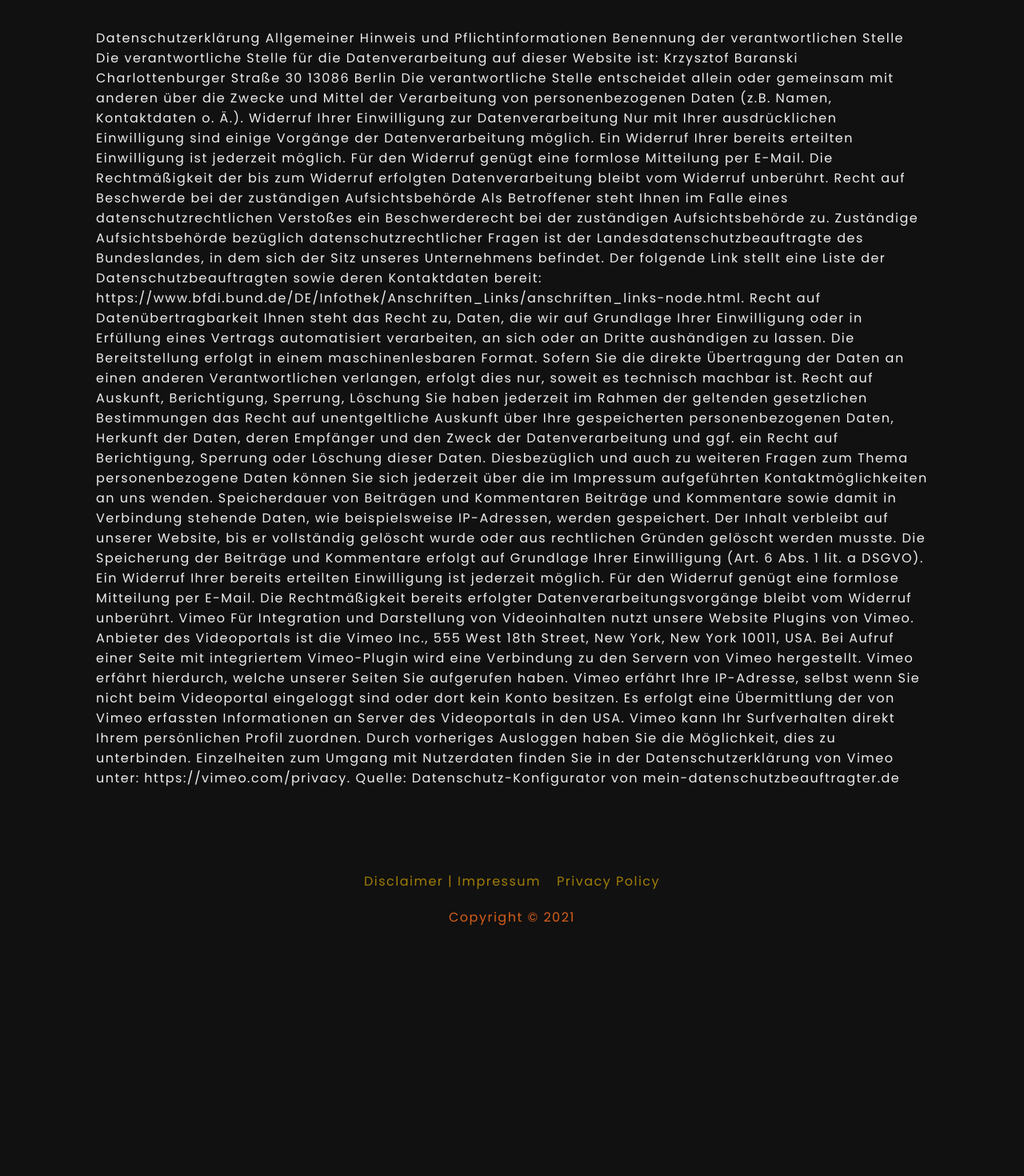
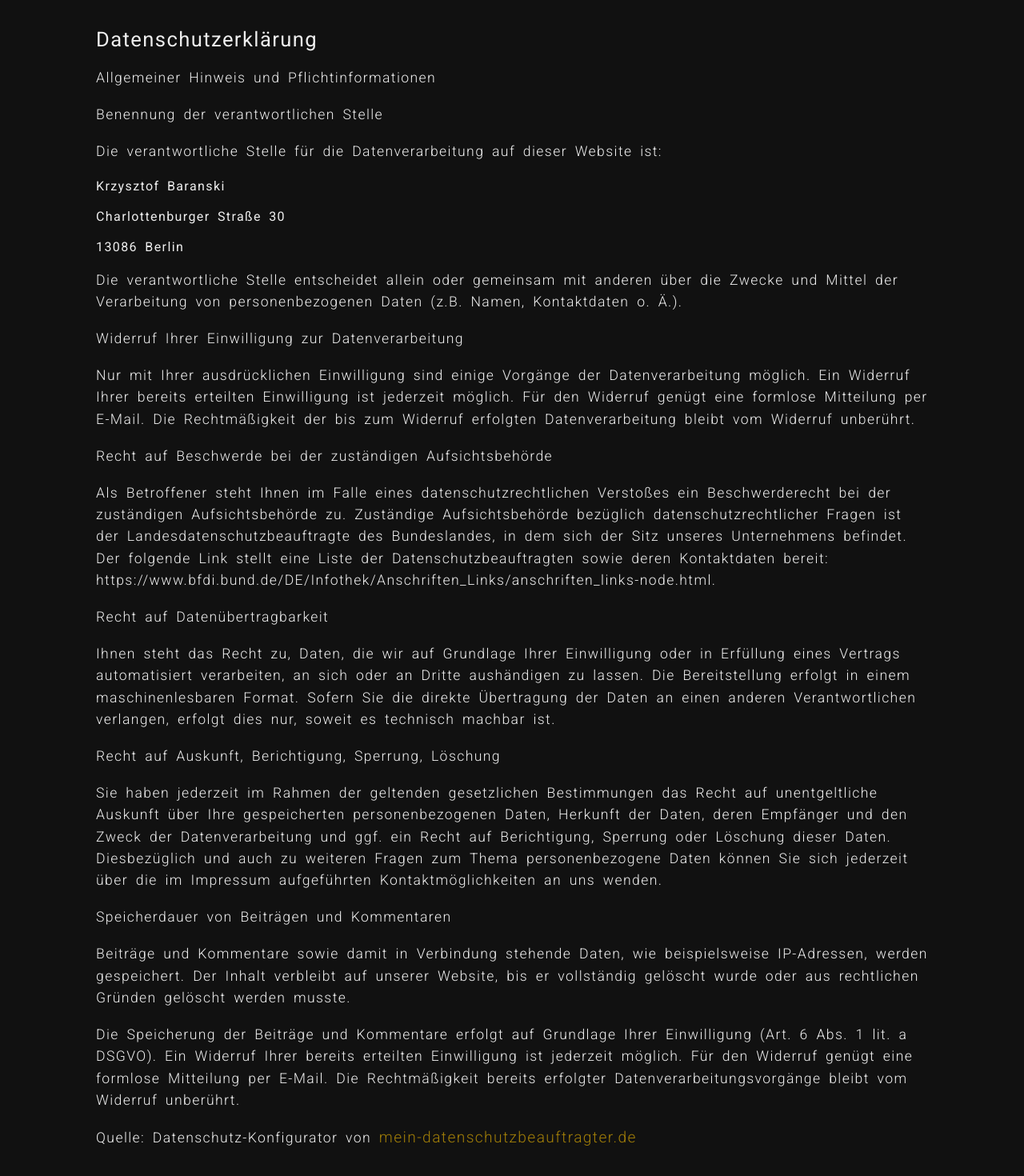
Before and after one commit to krisbaranski/mahakala-art, a React (Create React App) app: page /privacy-policy in a window 1280 px wide. Shown: the part 240-1710 px from the top of the page at 80% size. Before the commit the page ends 1453 px from the top, so only its background shows below. Built offline with nearby package versions, Linux system fonts and the light colour scheme.

Commit message:
update impressum, privacy pilocy, btn and form contact

```diff
--- a/src/App.js
+++ b/src/App.js
@@ -4,6 +4,7 @@ import Header from './components/Header';
 import Home from './components/Home';
 import About from './components/About';
 import Form from './components/Form';
+import Contact from './components/Contact';
 import Footer from './components/Footer';
 import Impressum from './components/Impressum';
 import PrivPol from './components/PrivPol';
@@ -20,6 +21,7 @@ function App() {
         <Route path="/" exact component={Home} />
         <Route path="/about" exact component={About} />
         <Route path="/form" exact component={Form} />
+        <Route path="/contact" exact component={Contact} />
         <Route path="/impressum" component={Impressum} />
         <Route path="/privacy-policy" component={PrivPol} />
         <Footer />
--- a/src/components/About.js
+++ b/src/components/About.js
@@ -56,7 +56,9 @@ const About = () => {
           wisdom flames.”
         </p>
         <br />
-        <h3>Space & Bliss – Buddhist Statues & Ritual Implements</h3>
+        <span>
+          <em>Space & Bliss – Buddhist Statues & Ritual Implements</em>
+        </span>
       </div>
     </div>
   );
--- a/src/components/Impressum.js
+++ b/src/components/Impressum.js
@@ -1,30 +1,41 @@
 const Impressum = () => {
   return (
     <div className="container">
+      <h3>Disclaimer</h3>
+      <br />
+      <p> § 1 Warnhinweis zu Inhalten</p>
+      <br />
       <p>
-        Disclaimer § 1 Warnhinweis zu Inhalten Die kostenlosen und frei
-        zugänglichen Inhalte dieser Webseite wurden mit größtmöglicher Sorgfalt
-        erstellt. Der Anbieter dieser Webseite übernimmt jedoch keine Gewähr für
-        die Richtigkeit und Aktualität der bereitgestellten kostenlosen und frei
-        zugänglichen journalistischen Ratgeber und Nachrichten. Namentlich
-        gekennzeichnete Beiträge geben die Meinung des jeweiligen Autors und
-        nicht immer die Meinung des Anbieters wieder. Allein durch den Aufruf
-        der kostenlosen und frei zugänglichen Inhalte kommt keinerlei
-        Vertragsverhältnis zwischen dem Nutzer und dem Anbieter zustande,
-        insoweit fehlt es am Rechtsbindungswillen des Anbieters. § 2 Externe
-        Links Diese Website enthält Verknüpfungen zu Websites Dritter (“externe
-        Links”). Diese Websites unterliegen der Haftung der jeweiligen
-        Betreiber. Der Anbieter hat bei der erstmaligen Verknüpfung der externen
-        Links die fremden Inhalte daraufhin überprüft, ob etwaige Rechtsverstöße
-        bestehen. Zu dem Zeitpunkt waren keine Rechtsverstöße ersichtlich. Der
-        Anbieter hat keinerlei Einfluss auf die aktuelle und zukünftige
-        Gestaltung und auf die Inhalte der verknüpften Seiten. Das Setzen von
-        externen Links bedeutet nicht, dass sich der Anbieter die hinter dem
-        Verweis oder Link liegenden Inhalte zu Eigen macht. Eine ständige
-        Kontrolle der externen Links ist für den Anbieter ohne konkrete Hinweise
-        auf Rechtsverstöße nicht zumutbar. Bei Kenntnis von Rechtsverstößen
-        werden jedoch derartige externe Links unverzüglich gelöscht. § 3
-        Urheber- und Leistungsschutzrechte Die auf dieser Website
+        Die kostenlosen und frei zugänglichen Inhalte dieser Webseite wurden mit
+        größtmöglicher Sorgfalt erstellt. Der Anbieter dieser Webseite übernimmt
+        jedoch keine Gewähr für die Richtigkeit und Aktualität der
+        bereitgestellten kostenlosen und frei zugänglichen journalistischen
+        Ratgeber und Nachrichten. Namentlich gekennzeichnete Beiträge geben die
+        Meinung des jeweiligen Autors und nicht immer die Meinung des Anbieters
+        wieder. Allein durch den Aufruf der kostenlosen und frei zugänglichen
+        Inhalte kommt keinerlei Vertragsverhältnis zwischen dem Nutzer und dem
+        Anbieter zustande, insoweit fehlt es am Rechtsbindungswillen des
+        Anbieters.
+      </p>
+      <br />
+      <p>
+        § 2 Externe Links Diese Website enthält Verknüpfungen zu Websites
+        Dritter (“externe Links”). Diese Websites unterliegen der Haftung der
+        jeweiligen Betreiber. Der Anbieter hat bei der erstmaligen Verknüpfung
+        der externen Links die fremden Inhalte daraufhin überprüft, ob etwaige
+        Rechtsverstöße bestehen. Zu dem Zeitpunkt waren keine Rechtsverstöße
+        ersichtlich. Der Anbieter hat keinerlei Einfluss auf die aktuelle und
+        zukünftige Gestaltung und auf die Inhalte der verknüpften Seiten. Das
+        Setzen von externen Links bedeutet nicht, dass sich der Anbieter die
+        hinter dem Verweis oder Link liegenden Inhalte zu Eigen macht. Eine
+        ständige Kontrolle der externen Links ist für den Anbieter ohne konkrete
+        Hinweise auf Rechtsverstöße nicht zumutbar. Bei Kenntnis von
+        Rechtsverstößen werden jedoch derartige externe Links unverzüglich
+        gelöscht.{' '}
+      </p>
+      <br />
+      <p>
+        § 3 Urheber- und Leistungsschutzrechte Die auf dieser Website
         veröffentlichten Inhalte unterliegen dem deutschen Urheber- und
         Leistungsschutzrecht. Jede vom deutschen Urheber- und
         Leistungsschutzrecht nicht zugelassene Verwertung bedarf der vorherigen
@@ -37,14 +48,23 @@ const Impressum = () => {
         Seiten ist nicht gestattet und strafbar. Lediglich die Herstellung von
         Kopien und Downloads für den persönlichen, privaten und nicht
         kommerziellen Gebrauch ist erlaubt. Die Darstellung dieser Website in
-        fremden Frames ist nur mit schriftlicher Erlaubnis zulässig. § 4
-        Besondere Nutzungsbedingungen Soweit besondere Bedingungen für einzelne
-        Nutzungen dieser Website von den vorgenannten Paragraphen abweichen,
-        wird an entsprechender Stelle ausdrücklich darauf hingewiesen. In diesem
-        Falle gelten im jeweiligen Einzelfall die besonderen
-        Nutzungsbedingungen. Impressum Krzysztof Baranski Charlottenburger
-        Straße 30 13086 Berlin
+        fremden Frames ist nur mit schriftlicher Erlaubnis zulässig.{' '}
       </p>
+      <br />
+      <p>
+        § 4 Besondere Nutzungsbedingungen Soweit besondere Bedingungen für
+        einzelne Nutzungen dieser Website von den vorgenannten Paragraphen
+        abweichen, wird an entsprechender Stelle ausdrücklich darauf
+        hingewiesen. In diesem Falle gelten im jeweiligen Einzelfall die
+        besonderen Nutzungsbedingungen.
+      </p>
+      <br />
+      <h3>Impressum</h3>
+      <br />
+
+      <p>Krzysztof Baranski </p>
+      <p> Charlottenburger Straße 30 </p>
+      <p>13086 Berlin</p>
     </div>
   );
 };
--- a/src/components/PrivPol.js
+++ b/src/components/PrivPol.js
@@ -1,64 +1,92 @@
 const PrivPol = () => {
   return (
     <div className="container">
+      <h3>Datenschutzerklärung </h3>
+      <br />
+      <p>Allgemeiner Hinweis und Pflichtinformationen </p> <br />
+      <p> Benennung der verantwortlichen Stelle</p>
+      <br />
       <p>
-        Datenschutzerklärung Allgemeiner Hinweis und Pflichtinformationen
-        Benennung der verantwortlichen Stelle Die verantwortliche Stelle für die
-        Datenverarbeitung auf dieser Website ist: Krzysztof Baranski
-        Charlottenburger Straße 30 13086 Berlin Die verantwortliche Stelle
-        entscheidet allein oder gemeinsam mit anderen über die Zwecke und Mittel
-        der Verarbeitung von personenbezogenen Daten (z.B. Namen, Kontaktdaten
-        o. Ä.). Widerruf Ihrer Einwilligung zur Datenverarbeitung Nur mit Ihrer
-        ausdrücklichen Einwilligung sind einige Vorgänge der Datenverarbeitung
-        möglich. Ein Widerruf Ihrer bereits erteilten Einwilligung ist jederzeit
-        möglich. Für den Widerruf genügt eine formlose Mitteilung per E-Mail.
-        Die Rechtmäßigkeit der bis zum Widerruf erfolgten Datenverarbeitung
-        bleibt vom Widerruf unberührt. Recht auf Beschwerde bei der zuständigen
-        Aufsichtsbehörde Als Betroffener steht Ihnen im Falle eines
-        datenschutzrechtlichen Verstoßes ein Beschwerderecht bei der zuständigen
-        Aufsichtsbehörde zu. Zuständige Aufsichtsbehörde bezüglich
-        datenschutzrechtlicher Fragen ist der Landesdatenschutzbeauftragte des
-        Bundeslandes, in dem sich der Sitz unseres Unternehmens befindet. Der
-        folgende Link stellt eine Liste der Datenschutzbeauftragten sowie deren
-        Kontaktdaten bereit:
+        Die verantwortliche Stelle für die Datenverarbeitung auf dieser Website
+        ist:
+      </p>
+      <br />
+      <ul>Krzysztof Baranski </ul>
+      <br />
+      <ul>Charlottenburger Straße 30 </ul>
+      <br />
+      <ul>13086 Berlin </ul>
+      <br />
+      <p>
+        Die verantwortliche Stelle entscheidet allein oder gemeinsam mit anderen
+        über die Zwecke und Mittel der Verarbeitung von personenbezogenen Daten
+        (z.B. Namen, Kontaktdaten o. Ä.).
+      </p>
+      <br /> <p>Widerruf Ihrer Einwilligung zur Datenverarbeitung </p> <br />
+      <p>
+        Nur mit Ihrer ausdrücklichen Einwilligung sind einige Vorgänge der
+        Datenverarbeitung möglich. Ein Widerruf Ihrer bereits erteilten
+        Einwilligung ist jederzeit möglich. Für den Widerruf genügt eine
+        formlose Mitteilung per E-Mail. Die Rechtmäßigkeit der bis zum Widerruf
+        erfolgten Datenverarbeitung bleibt vom Widerruf unberührt.
+      </p>
+      <br />
+      <p>Recht auf Beschwerde bei der zuständigen Aufsichtsbehörde</p> <br />
+      <p>
+        Als Betroffener steht Ihnen im Falle eines datenschutzrechtlichen
+        Verstoßes ein Beschwerderecht bei der zuständigen Aufsichtsbehörde zu.
+        Zuständige Aufsichtsbehörde bezüglich datenschutzrechtlicher Fragen ist
+        der Landesdatenschutzbeauftragte des Bundeslandes, in dem sich der Sitz
+        unseres Unternehmens befindet. Der folgende Link stellt eine Liste der
+        Datenschutzbeauftragten sowie deren Kontaktdaten bereit:
         https://www.bfdi.bund.de/DE/Infothek/Anschriften_Links/anschriften_links-node.html.
-        Recht auf Datenübertragbarkeit Ihnen steht das Recht zu, Daten, die wir
-        auf Grundlage Ihrer Einwilligung oder in Erfüllung eines Vertrags
-        automatisiert verarbeiten, an sich oder an Dritte aushändigen zu lassen.
-        Die Bereitstellung erfolgt in einem maschinenlesbaren Format. Sofern Sie
-        die direkte Übertragung der Daten an einen anderen Verantwortlichen
-        verlangen, erfolgt dies nur, soweit es technisch machbar ist. Recht auf
-        Auskunft, Berichtigung, Sperrung, Löschung Sie haben jederzeit im Rahmen
-        der geltenden gesetzlichen Bestimmungen das Recht auf unentgeltliche
-        Auskunft über Ihre gespeicherten personenbezogenen Daten, Herkunft der
-        Daten, deren Empfänger und den Zweck der Datenverarbeitung und ggf. ein
-        Recht auf Berichtigung, Sperrung oder Löschung dieser Daten.
-        Diesbezüglich und auch zu weiteren Fragen zum Thema personenbezogene
-        Daten können Sie sich jederzeit über die im Impressum aufgeführten
-        Kontaktmöglichkeiten an uns wenden. Speicherdauer von Beiträgen und
-        Kommentaren Beiträge und Kommentare sowie damit in Verbindung stehende
-        Daten, wie beispielsweise IP-Adressen, werden gespeichert. Der Inhalt
-        verbleibt auf unserer Website, bis er vollständig gelöscht wurde oder
-        aus rechtlichen Gründen gelöscht werden musste. Die Speicherung der
-        Beiträge und Kommentare erfolgt auf Grundlage Ihrer Einwilligung (Art. 6
-        Abs. 1 lit. a DSGVO). Ein Widerruf Ihrer bereits erteilten Einwilligung
-        ist jederzeit möglich. Für den Widerruf genügt eine formlose Mitteilung
-        per E-Mail. Die Rechtmäßigkeit bereits erfolgter
-        Datenverarbeitungsvorgänge bleibt vom Widerruf unberührt. Vimeo Für
-        Integration und Darstellung von Videoinhalten nutzt unsere Website
-        Plugins von Vimeo. Anbieter des Videoportals ist die Vimeo Inc., 555
-        West 18th Street, New York, New York 10011, USA. Bei Aufruf einer Seite
-        mit integriertem Vimeo-Plugin wird eine Verbindung zu den Servern von
-        Vimeo hergestellt. Vimeo erfährt hierdurch, welche unserer Seiten Sie
-        aufgerufen haben. Vimeo erfährt Ihre IP-Adresse, selbst wenn Sie nicht
-        beim Videoportal eingeloggt sind oder dort kein Konto besitzen. Es
-        erfolgt eine Übermittlung der von Vimeo erfassten Informationen an
-        Server des Videoportals in den USA. Vimeo kann Ihr Surfverhalten direkt
-        Ihrem persönlichen Profil zuordnen. Durch vorheriges Ausloggen haben Sie
-        die Möglichkeit, dies zu unterbinden. Einzelheiten zum Umgang mit
-        Nutzerdaten finden Sie in der Datenschutzerklärung von Vimeo unter:
-        https://vimeo.com/privacy. Quelle: Datenschutz-Konfigurator von
-        mein-datenschutzbeauftragter.de
+      </p>
+      <br />
+      <p>Recht auf Datenübertragbarkeit</p>
+      <br />
+      <p>
+        Ihnen steht das Recht zu, Daten, die wir auf Grundlage Ihrer
+        Einwilligung oder in Erfüllung eines Vertrags automatisiert verarbeiten,
+        an sich oder an Dritte aushändigen zu lassen. Die Bereitstellung erfolgt
+        in einem maschinenlesbaren Format. Sofern Sie die direkte Übertragung
+        der Daten an einen anderen Verantwortlichen verlangen, erfolgt dies nur,
+        soweit es technisch machbar ist.
+      </p>
+      <br />
+      <p>Recht auf Auskunft, Berichtigung, Sperrung, Löschung</p>
+      <br />
+      <p>
+        Sie haben jederzeit im Rahmen der geltenden gesetzlichen Bestimmungen
+        das Recht auf unentgeltliche Auskunft über Ihre gespeicherten
+        personenbezogenen Daten, Herkunft der Daten, deren Empfänger und den
+        Zweck der Datenverarbeitung und ggf. ein Recht auf Berichtigung,
+        Sperrung oder Löschung dieser Daten. Diesbezüglich und auch zu weiteren
+        Fragen zum Thema personenbezogene Daten können Sie sich jederzeit über
+        die im Impressum aufgeführten Kontaktmöglichkeiten an uns wenden.
+      </p>
+      <br />
+      <p>Speicherdauer von Beiträgen und Kommentaren </p>
+      <br />
+      <p>
+        Beiträge und Kommentare sowie damit in Verbindung stehende Daten, wie
+        beispielsweise IP-Adressen, werden gespeichert. Der Inhalt verbleibt auf
+        unserer Website, bis er vollständig gelöscht wurde oder aus rechtlichen
+        Gründen gelöscht werden musste.
+      </p>
+      <br />
+      <p>
+        Die Speicherung der Beiträge und Kommentare erfolgt auf Grundlage Ihrer
+        Einwilligung (Art. 6 Abs. 1 lit. a DSGVO). Ein Widerruf Ihrer bereits
+        erteilten Einwilligung ist jederzeit möglich. Für den Widerruf genügt
+        eine formlose Mitteilung per E-Mail. Die Rechtmäßigkeit bereits
+        erfolgter Datenverarbeitungsvorgänge bleibt vom Widerruf unberührt.
+      </p>
+      <br />
+      <p>
+        Quelle: Datenschutz-Konfigurator von{' '}
+        <a href="https://www.mein-datenschutzbeauftragter.de/" target="_blank">
+          mein-datenschutzbeauftragter.de
+        </a>
       </p>
     </div>
   );
--- a/src/index.css
+++ b/src/index.css
@@ -1,17 +1,16 @@
-@import url('https://fonts.googleapis.com/css2?family=Poppins:wght@300;400&display=swap');
+@import url('https://fonts.googleapis.com/css2?family=Roboto:wght@300;400&display=swap');
 
 * {
   box-sizing: border-box;
   margin: 0;
   padding: 0;
   overflow: auto;
+  font-family: 'Roboto', sans-serif;
 }
 
 body {
-  font-family: 'Poppins', sans-serif;
   background-color: #111;
   color: #eee;
-  letter-spacing: 1.5px;
 }
 
 .container {
@@ -19,6 +18,8 @@ body {
   margin: 20px auto;
   min-height: 300px;
   padding: 30px;
+  letter-spacing: 1.4px;
+  word-spacing: 4px;
 }
 
 .logo {
@@ -60,7 +61,8 @@ body {
   cursor: pointer;
 }
 
-.close:hover {
+.close:hover,
+.btn-primary:hover {
   background-color: #a17d0841;
   transform: scale(0.98);
 }
@@ -71,12 +73,25 @@ body {
   justify-content: center;
 }
 
+h3 {
+  font-size: 1.6rem;
+  font-weight: 400;
+  line-height: 2rem;
+}
+
+p {
+  font-size: 1.1rem;
+  font-weight: 300;
+  line-height: 1.7rem;
+}
+
 li {
   margin: 20px 10px;
   list-style: none;
 }
 
 a {
+  font-size: 1.2rem;
   color: #a17e08;
   text-decoration: none;
 }
@@ -87,6 +102,11 @@ a:active {
   transform: scale(0.98);
 }
 
+span {
+  font-size: 1.3rem;
+  text-align: right;
+}
+
 .home img {
   max-width: 100%;
 }
@@ -95,6 +115,34 @@ a:active {
   margin: 30px auto;
   padding: 10px;
   text-align: center;
+}
+
+.form-group {
+  position: relative;
+  /* border: 1px solid red; */
+  max-width: 500px;
+  margin: 10px auto;
+  color: #a17e08;
+}
+
+.form-control {
+  background-color: transparent;
+  border: 1px solid #a17e08;
+  color: #eee;
+  margin: 5px 0;
+  padding: 10px;
+  width: 100%;
+  border-radius: 10px;
+  outline: none;
+}
+
+.btn-primary {
+  background-color: transparent;
+  border: 1px solid #a17e08;
+  color: #a17e08;
+  padding: 10px;
+  border-radius: 10px;
+  cursor: pointer;
 }
 
 .footer {
```
Also changed, not shown: src/components/Contact.js (added, +36 -0 lines), src/components/Statues.js (added, +7 -0 lines).
